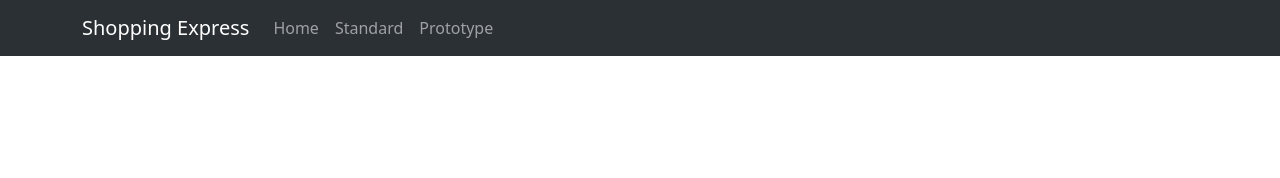
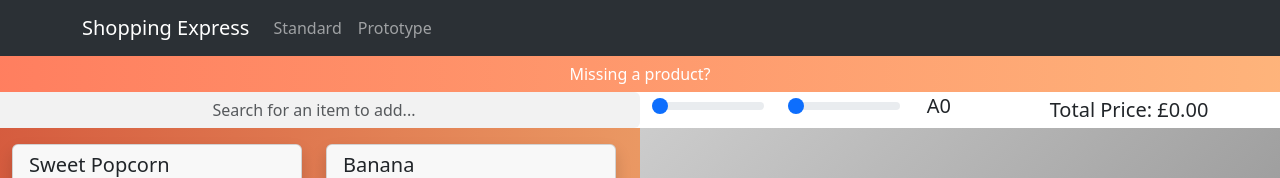
Before and after one commit to 5t1nG/MY-SHOPPING-LIST, a React (Create React App) app in the folder source_code/: page / in a window 1280 px wide. Shown: the top 178 px of the page. Built offline with nearby package versions, Linux system fonts and the light colour scheme.

Commit message:
Tweaks for Stage 1 Completion
minor changes and removal of homepage

```diff
--- a/source_code/src/App.js
+++ b/source_code/src/App.js
@@ -4,7 +4,6 @@ import React from 'react';
 import './styles/App.css';
 import {BrowserRouter, Routes, Route} from 'react-router-dom';
 import Prototype from "./pages/Prototype";
-import Home from './pages/Home';
 import Item from "./components/Item";
 import Standard from "./pages/Standard";
 
@@ -25,10 +24,9 @@ function App() {
     return (
         <BrowserRouter>
             <Routes>
-                <Route index path='/home' element={<Home />} />
-                <Route index path='' element={<Home />} />
+                <Route index path='' element={<Prototype initialProducts={initialShelfItems} advanced={true}/>} />
                 <Route path='/standard' element={<Standard initialProducts={initialShelfItems} advanced={false}/>} />
-                <Route path='/prototype' element={<Prototype initialProducts={initialShelfItems} advanced={true}/>} />
+                <Route index path='/prototype' element={<Prototype initialProducts={initialShelfItems} advanced={true}/>} />
             </Routes>
         </BrowserRouter>
     );
--- a/source_code/src/components/AddItem.jsx
+++ b/source_code/src/components/AddItem.jsx
@@ -20,7 +20,7 @@ function AddItem(props) {
     const handleSubmit = (event) => {
         event.preventDefault();
         if (productName === '' || productPrice === '' || productAmount === '' || productUnit === '' || (productLocation === '' && advancedState) || (productLocation.length !== 2 && advancedState)) {
-            alert('Please review the details you have entered and try again 1 :)')
+            alert('Please review the details you have entered and try again :)')
         } else {
             function testExpression(expression) {
                 const regex = /^[A-Z][0-9]$/;
@@ -36,7 +36,7 @@ function AddItem(props) {
                     props.addToShelf([productLocation[0], productLocation[1]], productName, 1, parseFloat(productPrice), parseFloat(productAmount), productUnit, source);
                     handleClose();
                 } catch (error) {
-                    alert('Please review the details you have entered and try again 2 :)')
+                    alert('Please review the details you have entered and try again :)')
                 }
             } else if (!advancedState){
                 let source = productSource;
@@ -46,7 +46,7 @@ function AddItem(props) {
                 props.addToShelf([null, null], productName, 1, parseFloat(productPrice), parseFloat(productAmount), productUnit, source);
                 handleClose();
             } else {
-                alert('Please review the details you have entered and try again 3 :)')
+                alert('Please review the details you have entered and try again :)')
             }
         }
     };
--- a/source_code/src/components/MyNavbar.jsx
+++ b/source_code/src/components/MyNavbar.jsx
@@ -9,8 +9,7 @@ function BasicExample() {
     const navigate = useNavigate();
 
     const goToNewPage = (page) => {
-        if (page === 'home') { navigate('/home'); }
-        else if (page === 'prototype') {navigate('/prototype')}
+        if (page === 'prototype') {navigate('/prototype')}
         else if (page === 'configuration') {navigate('/configuration')}
         else if (page === 'standard') {navigate('/standard')}
     };
@@ -22,7 +21,6 @@ function BasicExample() {
                 <Navbar.Toggle aria-controls="basic-navbar-nav" className='on-small-right'/>
                 <Navbar.Collapse id="basic-navbar-nav">
                     <Nav className="me-auto">
-                        <Nav.Link onClick={() => goToNewPage('home')} className='on-small-left'>Home</Nav.Link>
                         <Nav.Link onClick={() => goToNewPage('standard')} className='on-small-left'>Standard</Nav.Link>
                         <Nav.Link onClick={() => goToNewPage('prototype')} className='on-small-left'>Prototype</Nav.Link>
                     </Nav>
--- a/source_code/src/pages/Home.js
+++ /dev/null
@@ -1,18 +0,0 @@
-import "bootstrap/dist/css/bootstrap.min.css";
-import "bootstrap/dist/js/bootstrap.bundle.min";
-import React from 'react';
-import '../styles/App.css';
-import MyNavbar from "../components/MyNavbar";
-import Row from 'react-bootstrap/Row';
-
-function Home() {
-    return (
-        <>
-            <Row className='justify-content-center'>
-                <MyNavbar />
-            </Row>
-        </>
-    );
-}
-
-export default Home;
```
